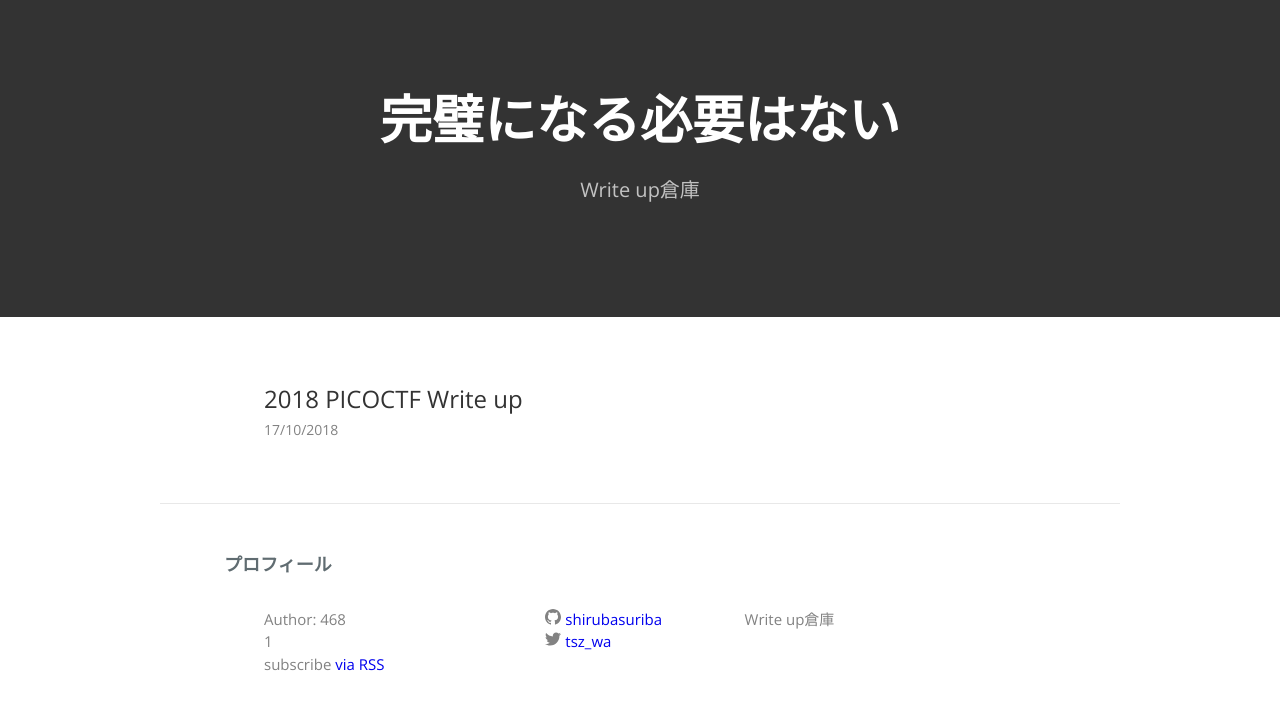
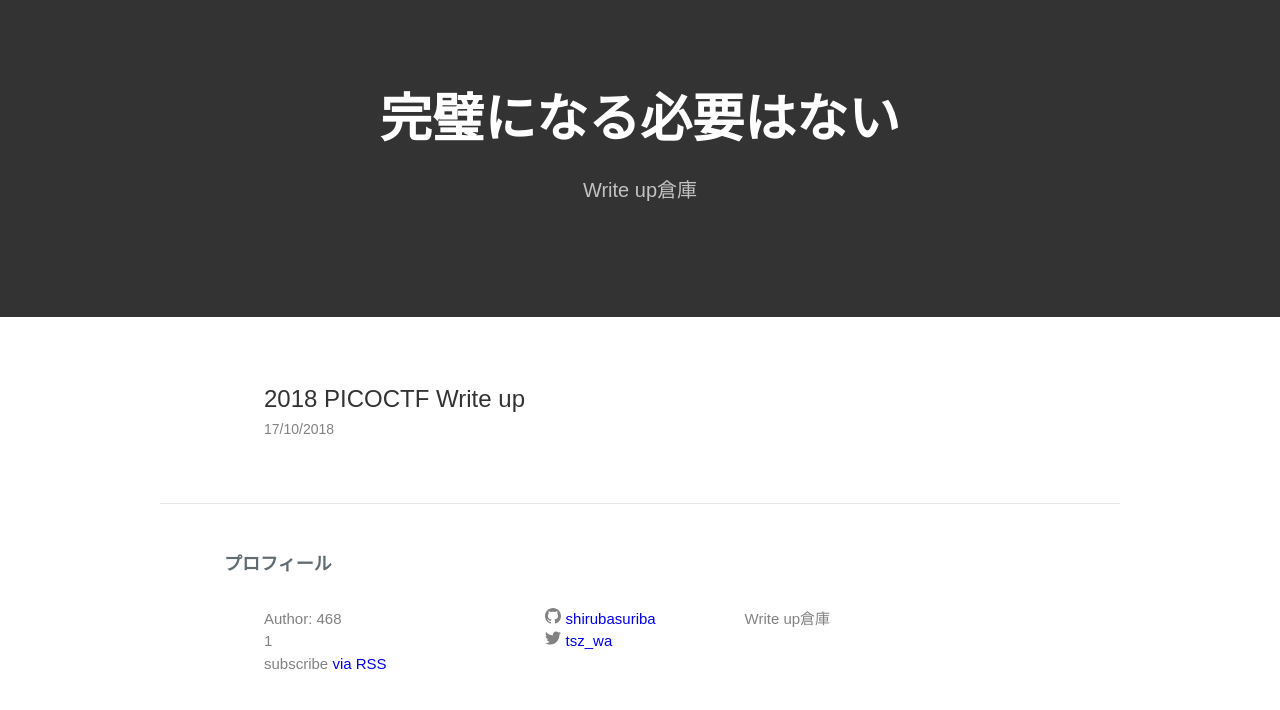
Before and after one commit to shirubasuriba/shirubasuriba.github.io, a Jekyll site: the page built from index.md, in a window 1280 px wide. Shown: the top 710 px of the page. Built offline with Jekyll 4.4.1, drawn with Linux system fonts in a browser that asks for light colours.

Commit message:
change font

```diff
--- a/assets/css/468style.css
+++ b/assets/css/468style.css
@@ -258,7 +258,7 @@ td, th { padding: 0; }
 
 * { box-sizing: border-box; }
 
-body { padding: 0; margin: 0; font-family: "Open Sans", "Helvetica Neue", Helvetica, Arial, sans-serif; font-size: 16px; line-height: 1.5; color: #606c71; }
+body { padding: 0; margin: 0; font-family: "游ゴシック","YuGothic","ヒラギノ角ゴ Pro W3","Hiragino Kaku Gothic Pro","メイリオ","Meiryo","ＭＳ Ｐゴシック",sans-serif; font-size: 16px; line-height: 1.5; color: #606c71; }
 
 a { text-decoration: none; }
 a:hover {  text-decoration: none; }
```
